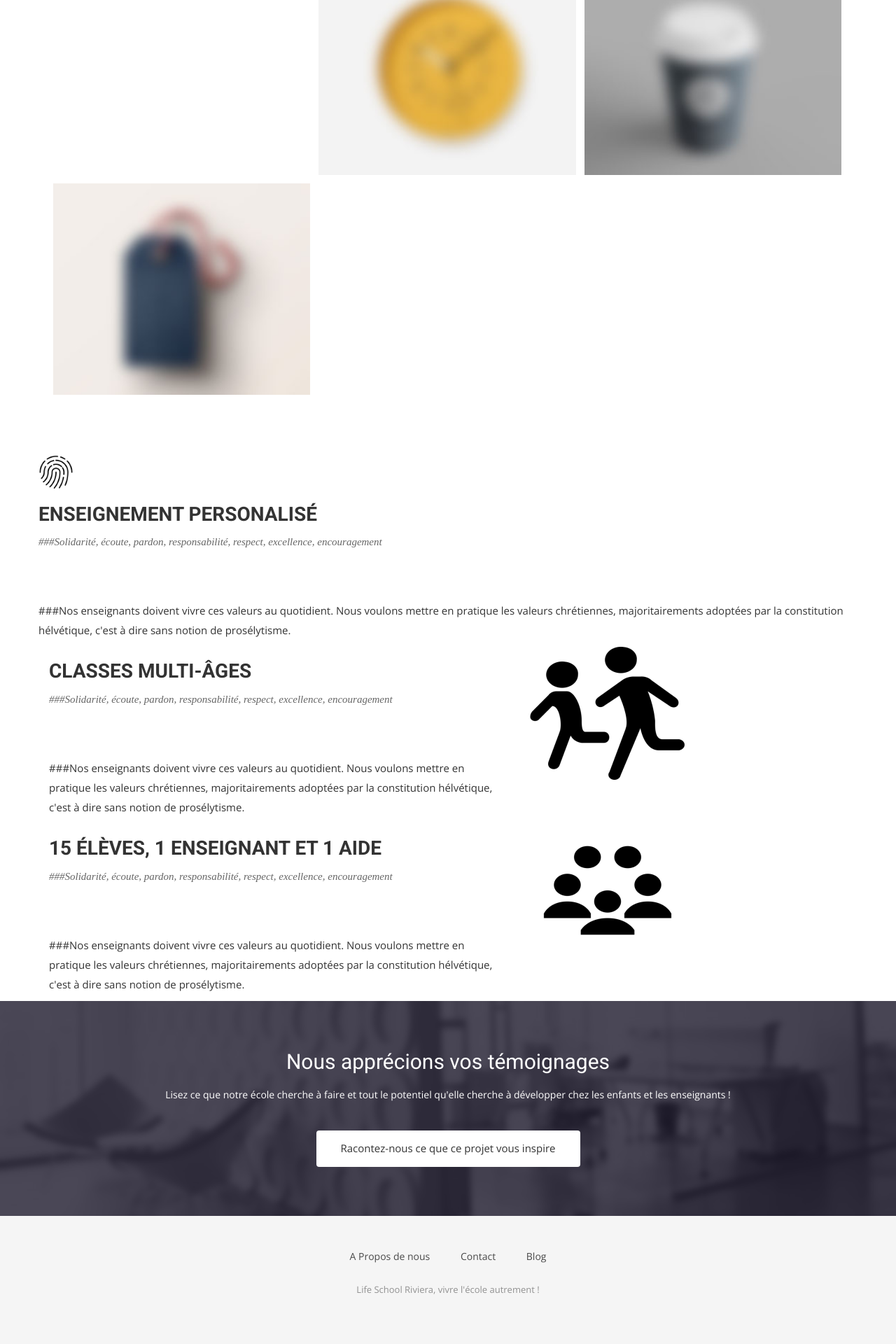
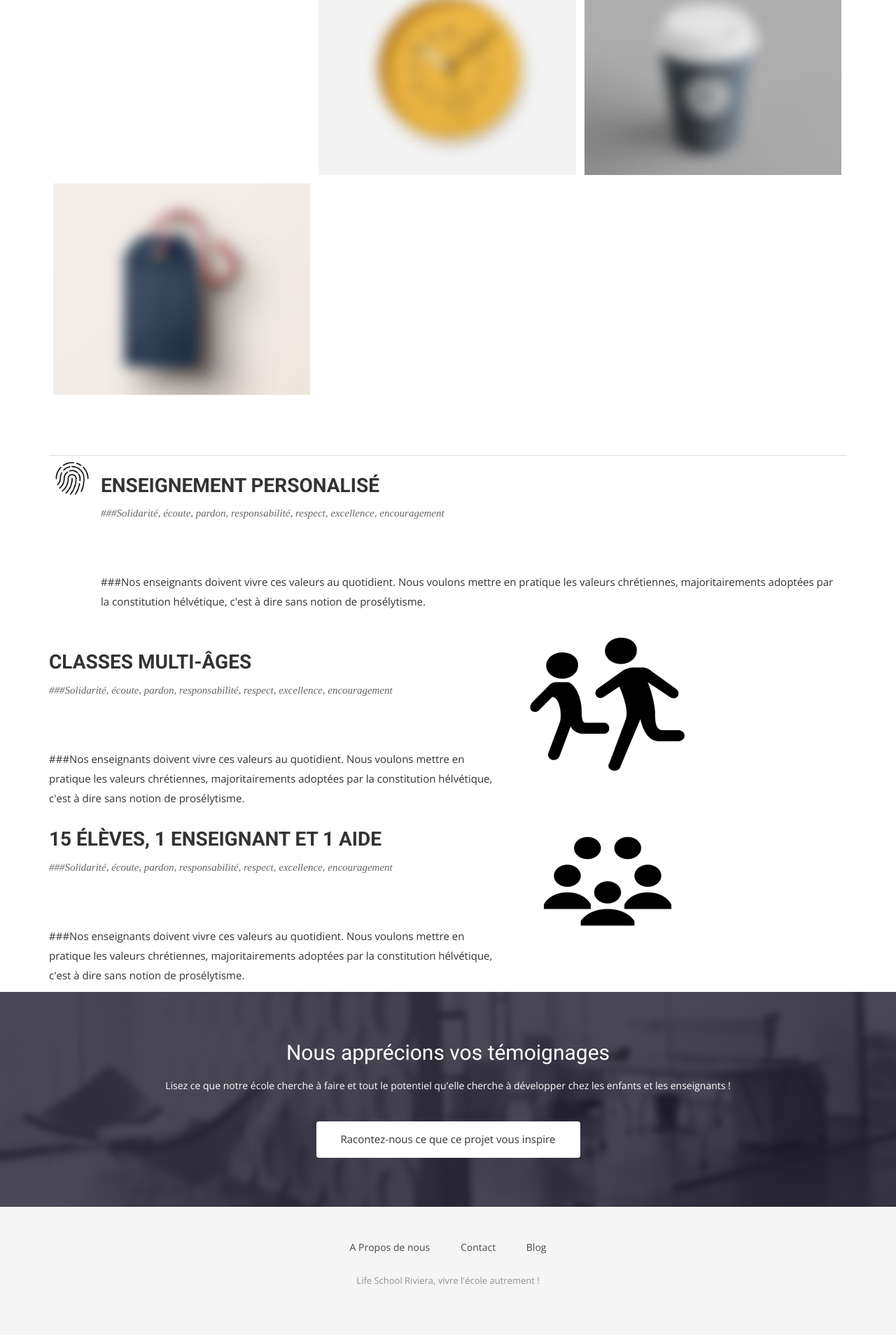
Before and after one commit to midjoule/lifeschool, a Jekyll site: the page built from intro.html, in a window 1280 px wide. Shown: the part 2689-4609 px from the top of the page at 70% size. Built offline with Jekyll 4.4.1, drawn with Linux system fonts in a browser that asks for light colours; nearby versions of some CDN libraries; some web fonts are replaced.

Commit message:
Update intro.html

```diff
--- a/intro.html
+++ b/intro.html
@@ -191,19 +191,24 @@ permalink: /intro/
 
 <section id="personalized teaching">
   <div class="container">
-    <div class="row">
-        <div class="block">
-            <div class="block">
+      <div class="table-responsive">
+        <table class="table">
+            <tbody>
+                <tr>
+                    <td>
                         <img src="/img/principles/finger print.png" alt="finger print" style="width:50px">
-            </div>
+                    </td>
+                    <td>
                         <div class="section-title">
                             <h2>Enseignement Personalisé</h2>
                             <p>###Solidarité, écoute, pardon, responsabilité, respect, excellence, encouragement</p>
                         </div>
                         <p>###Nos enseignants doivent vivre ces valeurs au quotidient. Nous voulons mettre en pratique les valeurs chrétiennes, majoritairements adoptées par la constitution hélvétique, c'est à dire sans notion de prosélytisme.
                         </p>
-            </div>
-        </div>
+                    </td>
+                </tr>
+            </tbody>
+          </table>
        </div>
    </div>
 </section>
```
Lines whose indentation alone changed are shown as unchanged.
